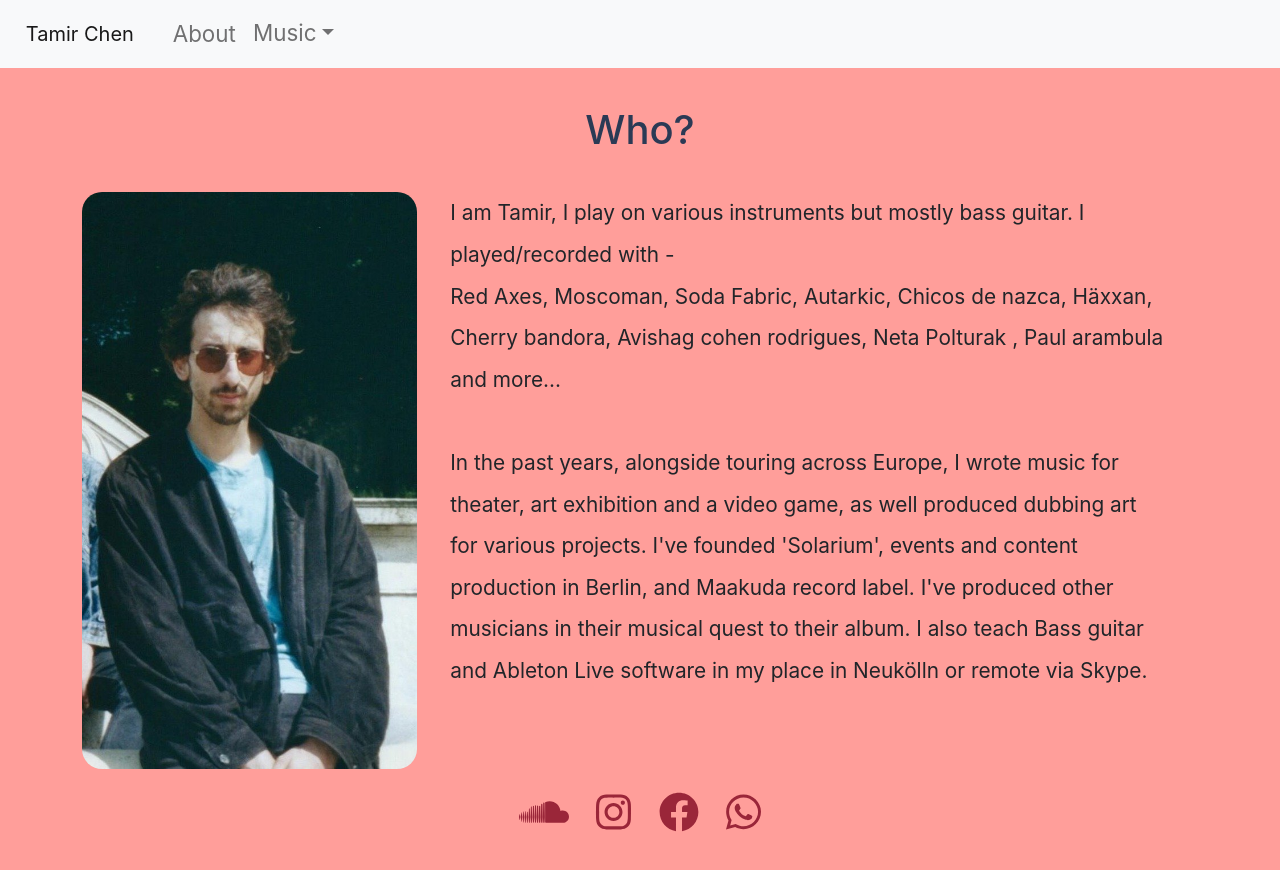
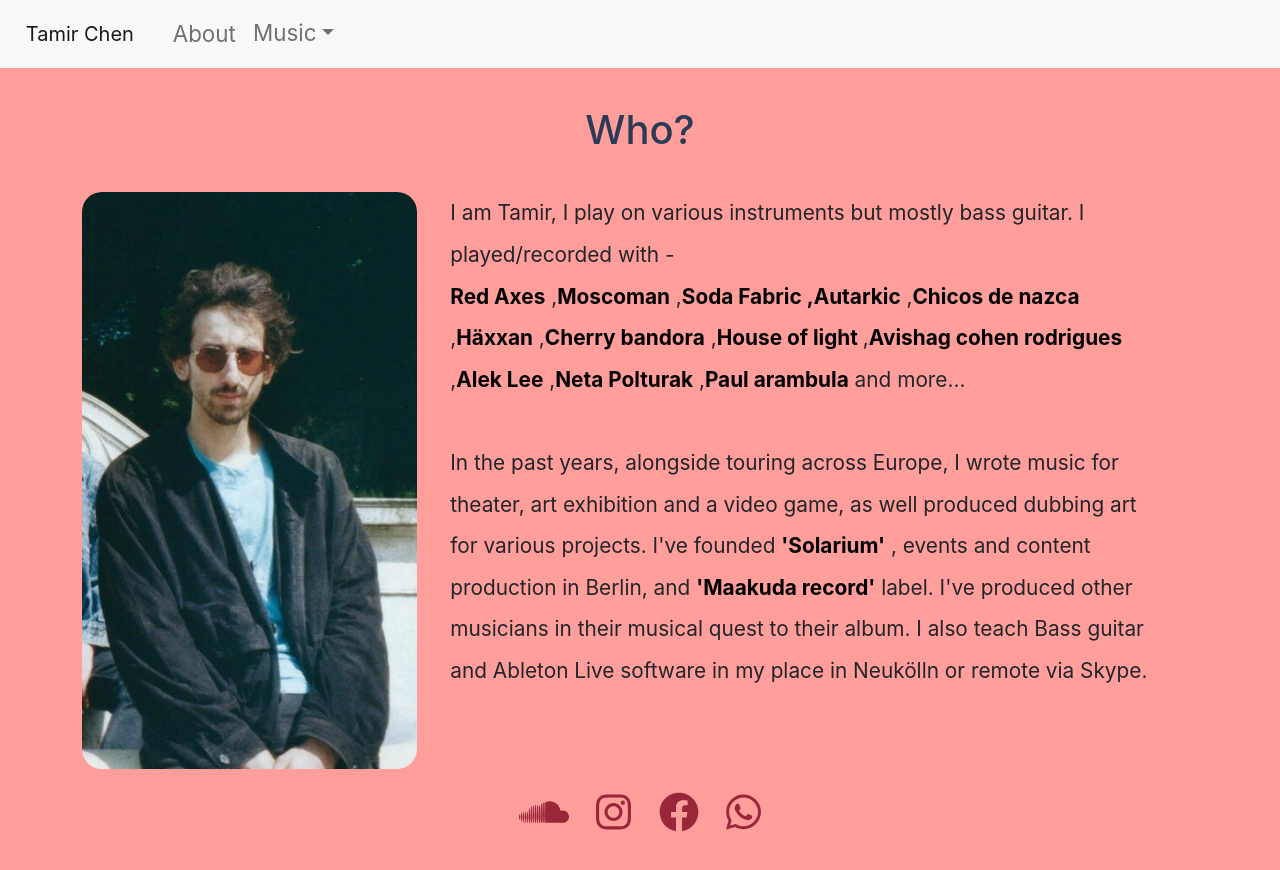
Before and after one commit to tamirchn1/Tamir-Chen-s-website, a React (Create React App) app: page /About in a window 1280 px wide. Built offline with nearby package versions, Linux system fonts and the light colour scheme.

Commit message:
about artist links

```diff
--- a/package.json
+++ b/package.json
@@ -50,6 +50,7 @@
   "author": "",
   "license": "ISC",
   "devDependencies": {
-    "@types/bootstrap": "^5.2.6"
+    "@types/bootstrap": "^5.2.6",
+    "netlify-cli": "^12.2.11"
   }
 }
--- a/src/components/About.jsx
+++ b/src/components/About.jsx
@@ -14,18 +14,42 @@ function About() {
         <p className="about-txt">
           I am Tamir, I play on various instruments but mostly bass guitar. I
           played/recorded with - <br />
-          Red Axes, Moscoman, Soda Fabric, Autarkic, Chicos de nazca, Häxxan,
-          Cherry bandora, Avishag cohen rodrigues, Neta Polturak , Paul arambula
+          <a href="https://www.facebook.com/redaxesmusic">Red Axes</a> ,
+          <a href="https://www.facebook.com/moscoman">Moscoman</a> ,{""}
+          <a href="https://www.facebook.com/search/top?q=soda%20fabric">
+            Soda Fabric ,
+          </a>
+          <a href="https://www.facebook.com/AutarkicAutarkic">Autarkic</a> ,
+          <a href="https://www.facebook.com/profile.php?id=100059272549565">
+            Chicos de nazca
+          </a>{" "}
+          ,<a href="https://www.facebook.com/xhaxxanx">Häxxan</a> ,
+          <a href="https://www.facebook.com/hopacherrybandora">
+            Cherry bandora
+          </a>{" "}
+          ,
+          <a href="https://www.facebook.com/THEHOUSEOFLIGHT">House of light </a>
+          ,
+          <a href="https://avishagcrodrigues.bandcamp.com/?fbclid=IwAR26DTKDoyOoJW86IBVkc8hGDNL35oLoTbRxjMhJY3uA8mRUPwWasMH0qkY">
+            Avishag cohen rodrigues
+          </a>{" "}
+          ,<a href="https://www.facebook.com/ok.aleklee">Alek Lee</a> ,
+          <a href="https://www.facebook.com/NetaPolturak">Neta Polturak</a> ,
+          <a href="https://soundcloud.com/paularambula?fbclid=IwAR1QvqSA9RpP-h2YBlbU-Eufkxs8v7Txw6mvQT5fn8FzTLRc5lkUPnleBHg">
+            Paul arambula
+          </a>{" "}
           and more...
           <br />
           <br />
           In the past years, alongside touring across Europe, I wrote music for
           theater, art exhibition and a video game, as well produced dubbing art
-          for various projects. I've founded 'Solarium', events and content
-          production in Berlin, and Maakuda record label. I've produced other
-          musicians in their musical quest to their album. I also teach Bass
-          guitar and Ableton Live software in my place in Neukölln or remote via
-          Skype.
+          for various projects. I've founded{" "}
+          <a href="https://www.facebook.com/solariumcrew">'Solarium'</a> ,
+          events and content production in Berlin, and{" "}
+          <a href="https://maakudarecords.com/"> 'Maakuda record'</a> label.
+          I've produced other musicians in their musical quest to their album. I
+          also teach Bass guitar and Ableton Live software in my place in
+          Neukölln or remote via Skype.
         </p>
       </div>
       <Footer />
--- a/src/index.css
+++ b/src/index.css
@@ -91,6 +91,16 @@ nav a {
 .about-txt {
 padding: 3%;
 }
+
+.about-txt a{
+  text-decoration: none;
+  cursor: pointer;
+color: black;
+font-weight: bold;
+}
+.about-txt a:hover{
+color: #9a2639;
+}
 /*********************************************************** LISTEN *************************************/
 .spotify-playlists {
   display: flex;
@@ -103,7 +113,6 @@ padding: 3%;
 
 ul {
   font-size: 1.4rem;
-  list-style: square;
   list-style-position: inside;
   padding: 0;
 }
```
Also changed, not shown: 17 other files (tests, documents, lock files or other folders).
